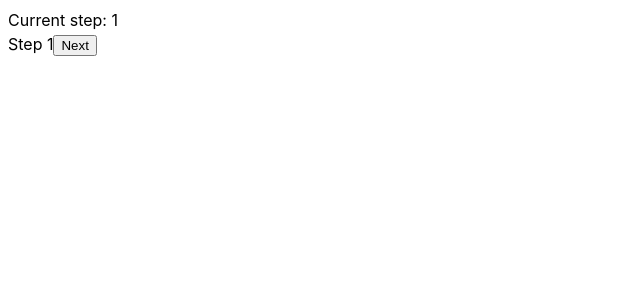
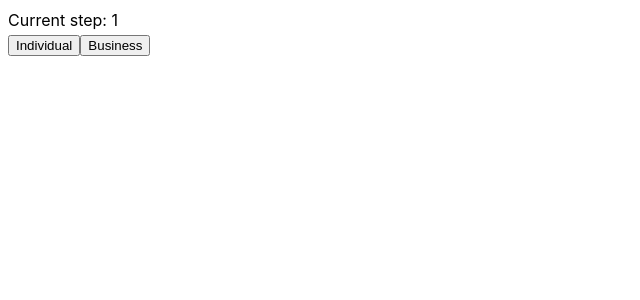
Before and after one commit to matejrek/fe-task, a React (Vite) app: page / in a window 1280 px wide. Shown: the top 300 px of the page, without its empty margins (0-640 px from the left). Built offline with nearby package versions, Linux system fonts and the light colour scheme.

Commit message:
Added initial step fields & logic

```diff
--- a/src/components/StepForm.tsx
+++ b/src/components/StepForm.tsx
@@ -8,7 +8,7 @@ import * as yup from "yup";
 import { yupResolver } from '@hookform/resolvers/yup';
 
 const schema = yup.object({
-
+  accountType: yup.string().required(),
 }).required();
 type FormData = yup.InferType<typeof schema>;
 
--- a/src/components/StepOne.tsx
+++ b/src/components/StepOne.tsx
@@ -1,10 +1,21 @@
-
+import { useFormContext } from "react-hook-form"
 
 const StepOne: React.FC<{ nextStep: () => void }> = ({ nextStep }) => {
+  const { register, setValue } = useFormContext()
+  const handleAccountType = (type: string) => {
+    setValue('accountType', type);
+    nextStep();
+  }
+
   return (
     <>
-      Step 1
-      <button type="button" onClick={nextStep}>Next</button>
+      <input type="hidden" {...register('accountType')} />
+      <button type="button" onClick={() => handleAccountType("individual")}>
+        Individual
+      </button>
+      <button type="button" onClick={() => handleAccountType("business")}>
+        Business
+      </button>
     </>
   )
 }
```
